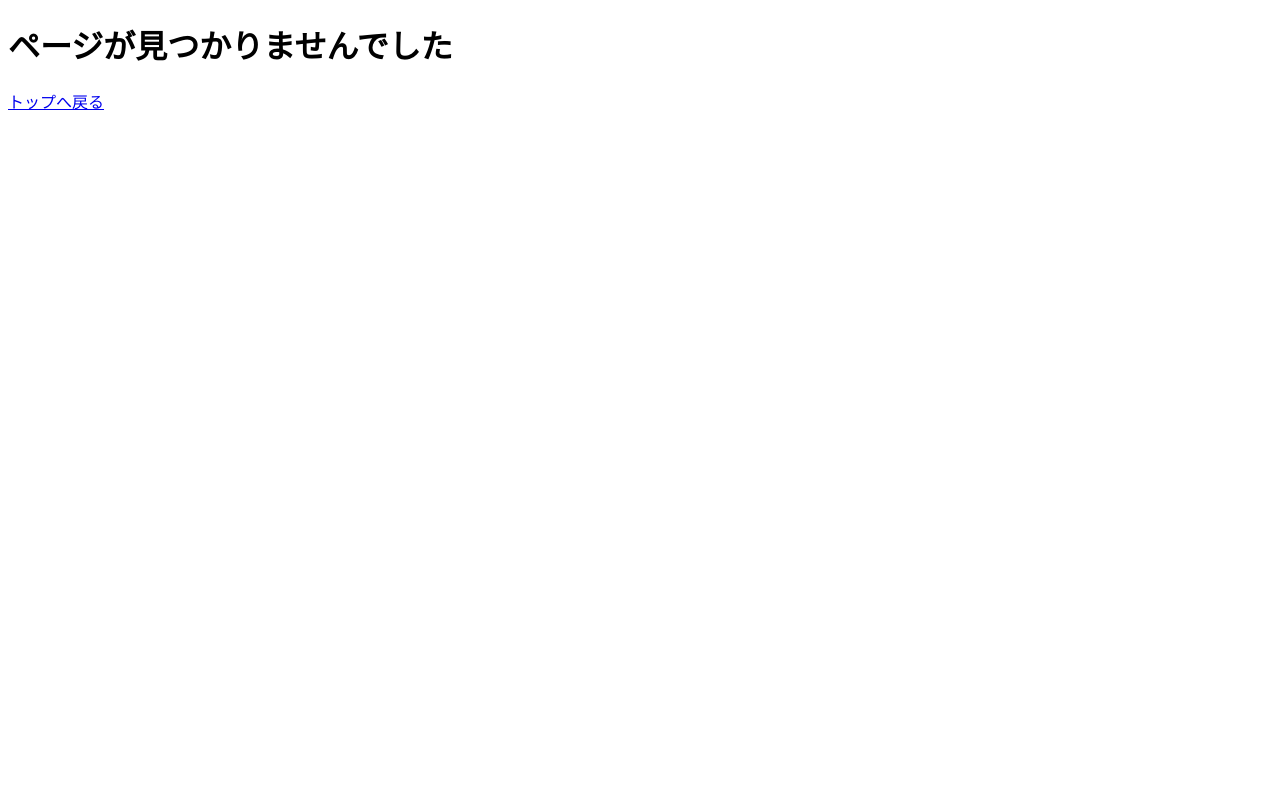
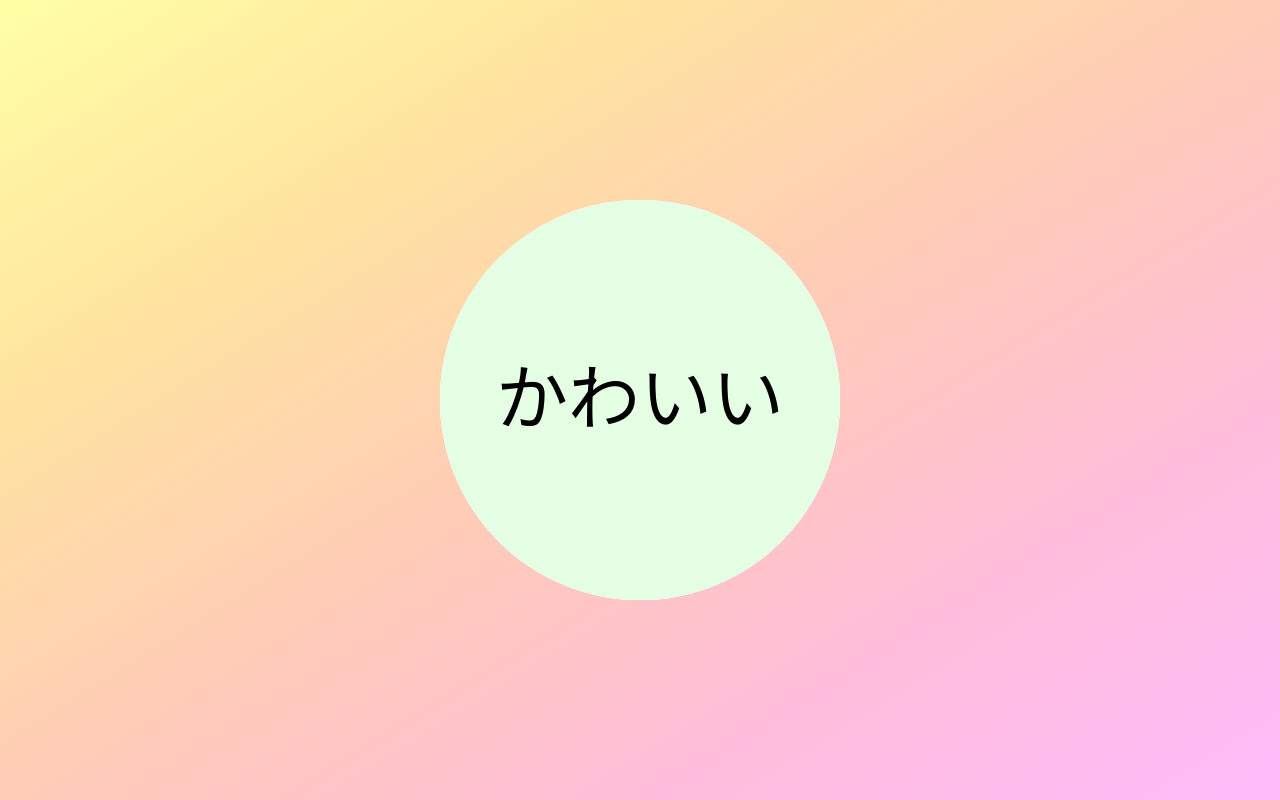
Before and after one commit to uta8a/ugoku-kawaii, a Next.js app: page /post/2021-07-10-inner-heart in a window 1280 px wide. Before the commit this address had no page. Built offline with nearby package versions, Linux system fonts and the light colour scheme.

Commit message:
migration day1 to inner-heart

```diff
--- /dev/null
+++ b/pages/post/2021-07-10-inner-heart.tsx
@@ -0,0 +1,128 @@
+import styled from '@emotion/styled';
+import keyframes from '@emotion/react';
+import { Bounce, BlurA, Bigger, Op } from '@/components/animation';
+import React from 'react';
+
+// Time
+const BASETIME = 0;
+const HEARTTIME = BASETIME + 0.8;
+const HEARTDIFF = 0.3;
+const TITLETIME = HEARTTIME + HEARTDIFF * 5;
+// 抽象コンポーネント
+const Base = styled.div`
+  top: 0;
+  left: 0;
+  height: 100%;
+  width: 100%;
+  position: absolute;
+  box-sizing: border-box;
+`;
+const Background = styled(Base)`
+  overflow: hidden;
+  background-image: linear-gradient(
+    to left top,
+    #ffbcfc,
+    #ffbdda,
+    #ffccb6,
+    #ffe4a0,
+    #ffffa5
+  );
+`;
+
+const Square = styled(Base)`
+  top: calc(50% - 200px);
+  left: calc(50% - 200px);
+  height: 400px;
+  width: 400px;
+`;
+
+// Icon単体divで使う
+const IconOne = styled(Square)`
+  border-radius: 50%;
+  background-size: cover;
+  background-position: center;
+  background-repeat: no-repeat;
+`;
+
+// Inner OuterでIconをWrapする
+const IconInner = styled(Base)`
+  border-radius: 50%;
+  background-size: cover;
+  background-position: center;
+  background-repeat: no-repeat;
+`;
+
+const IconOuter = styled(Square)``;
+
+// Title Motion
+const Title = styled(Base)`
+  top: calc(50% - 100px);
+  left: calc(50% - 200px);
+  height: 200px;
+  width: 400px;
+  text-align: center;
+  line-height: 200px;
+  font-size: 4.5rem;
+  opacity: 0;
+  animation: ${Op} 0.5s ${TITLETIME}s ease forwards;
+`;
+
+// Circle Motion
+const Heart = styled(IconInner)`
+  mask-image: url('/heart.svg');
+  transform: rotate(30deg) scale(0);
+`;
+
+// 具体的なcomponent
+const UsaIn = styled(IconInner)`
+  background-image: url('/uta8a.png');
+`;
+const HeartInA = styled(Heart)`
+  background-color: #f9e4ff;
+  animation: ${Bigger} 0.5s ${HEARTTIME}s ease forwards;
+`;
+const HeartInB = styled(Heart)`
+  background-color: #e5e4ff;
+  animation: ${Bigger} 0.5s ${HEARTTIME + HEARTDIFF}s ease forwards;
+`;
+const HeartInC = styled(Heart)`
+  background-color: #e4fffe;
+  animation: ${Bigger} 0.5s ${HEARTTIME + HEARTDIFF * 2}s ease forwards;
+`;
+const HeartInD = styled(Heart)`
+  background-color: #f7ffe4;
+  animation: ${Bigger} 0.5s ${HEARTTIME + HEARTDIFF * 3}s ease forwards;
+`;
+const HeartInE = styled(Heart)`
+  background-color: #e5ffe4;
+  animation: ${Bigger} 0.5s ${HEARTTIME + HEARTDIFF * 4}s ease forwards;
+`;
+const UsaOut = styled(IconInner)`
+  overflow: hidden;
+  transform: scale(10);
+  animation: ${Bounce} 0.5s ${BASETIME}s cubic-bezier(0.17, 0.67, 0.87, 1.28)
+    forwards;
+`;
+const UsaOut2 = styled(IconOuter)`
+  filter: blur(10px);
+  animation: ${BlurA} 0.5s ${BASETIME}s cubic-bezier(0.55, 0, 0.56, -0.21)
+    forwards;
+`;
+const InnerHeartPage = () => {
+  return (
+    <Background>
+      <UsaOut2>
+        <UsaOut>
+          <UsaIn />
+          <HeartInA />
+          <HeartInB />
+          <HeartInC />
+          <HeartInD />
+          <HeartInE />
+          <Title>かわいい</Title>
+        </UsaOut>
+      </UsaOut2>
+    </Background>
+  );
+};
+export default InnerHeartPage;
```
